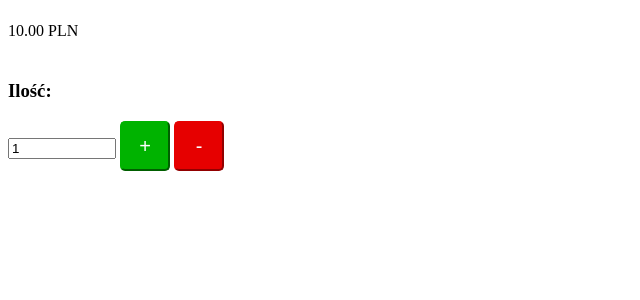
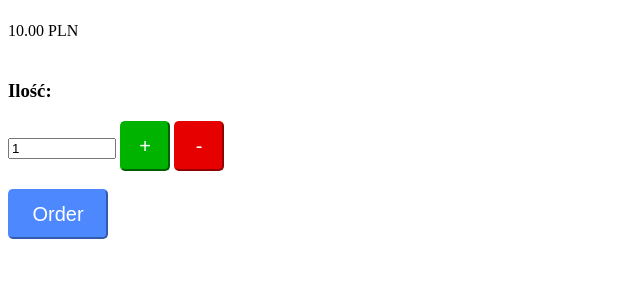
Before and after one commit to JakubKosakowski/Django-End-Project, a Django app: page /product/1/ in a window 1280 px wide. Shown: the part 315-615 px from the top of the page, without its empty margins (0-640 px from the left). Run offline with Django 5.2, Linux system fonts and the light colour scheme; tables that the repository leaves empty hold one stand-in row (values such as "Sample post").

Commit message:
Add order button

```diff
--- a/shop_app/templates/product-details.html
+++ b/shop_app/templates/product-details.html
@@ -11,11 +11,12 @@ Szczegóły produktu
 <h2>Cena: </h2>{{ product.price }} PLN
 <div class="amount">
     <h3>Ilość: </h3>
-    {% csrf_token %}
     <form action="" method="POST">
+        {% csrf_token %}
         <input class="amount-number" type="number" value="1">
         <button type="button" class="add">+</button>
-        <button type="button" class="sub">-</button>
+        <button type="button" class="sub">-</button><br><br>
+        <button type="submit" class="order">Order</button>
     </form>
 </div>
 <script src="/static/js/script.js"></script>
--- a/static/css/style.css
+++ b/static/css/style.css
@@ -72,3 +72,13 @@
   color: white;
   font-size: 20px;
 }
+
+.order{
+  width: 100px;
+  height: 50px;
+  background: #4d88ff;
+  border-radius: 5px;
+  border-color: #4d88ff;
+  color: white;
+  font-size: 20px;
+}
--- a/static/js/script.js
+++ b/static/js/script.js
@@ -4,7 +4,7 @@ document.querySelector('.add').addEventListener('click', function(){
 
 document.querySelector('.sub').addEventListener('click', function(){
     amount = document.querySelector('.amount-number');
-    if(amount.value > 0){
+    if(amount.value > 1){
         amount.value--;
     }
 });
```
